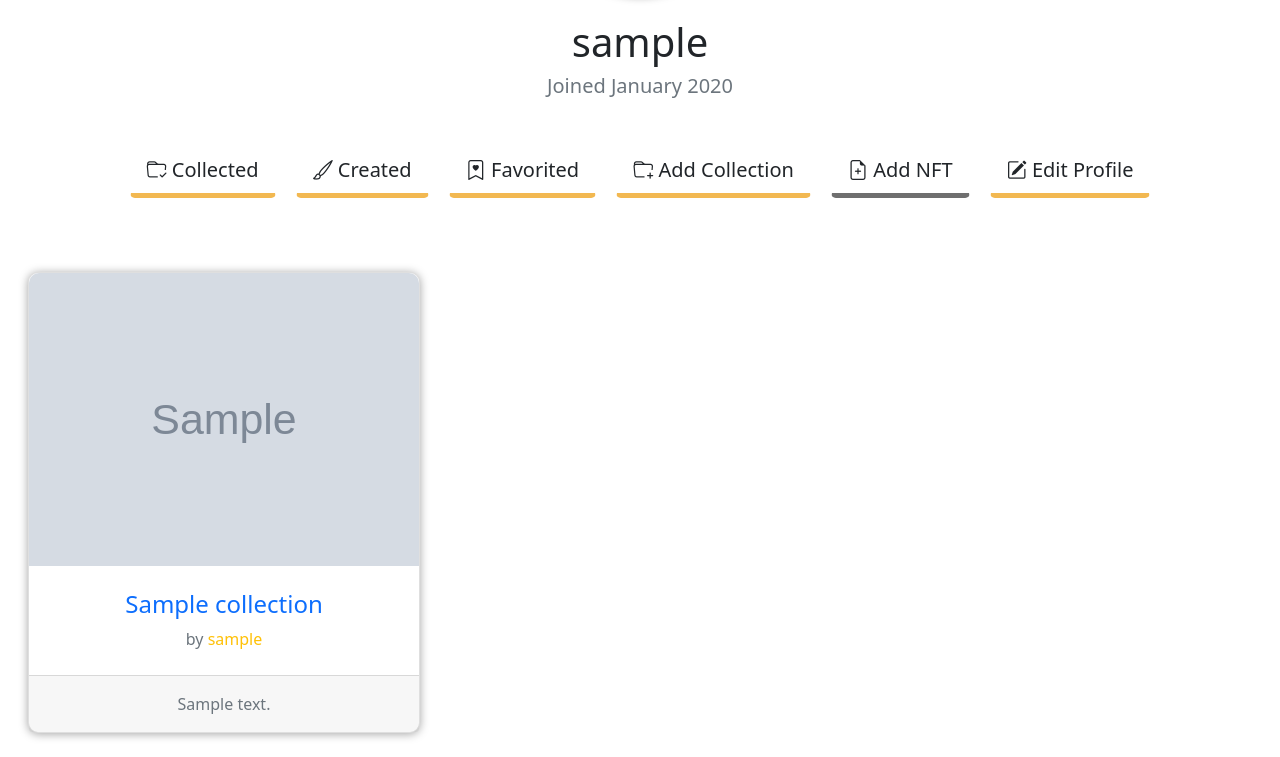
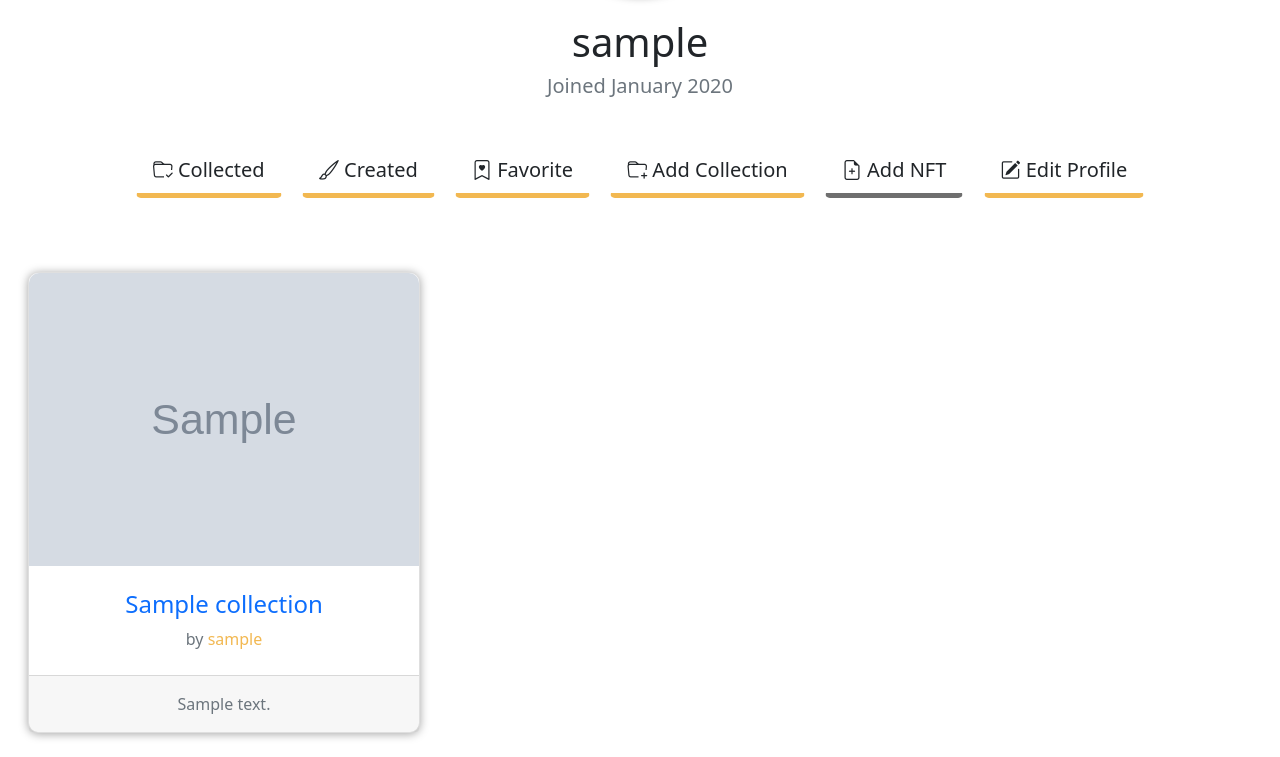
Before and after one commit to a-shiro/NFT-Themed-Marketplace, a Django app: page /profile/1/workshop in a window 1280 px wide. Shown: the part 348-1105 px from the top of the page. Run offline with Django 4.2, Linux system fonts and the light colour scheme; a user stored in the database is signed in; tables that the repository leaves empty hold one stand-in row (values such as "Sample post"); grey boxes marked "Sample" are stand-in pictures.

Commit message:
Added Favorite Feature

```diff
--- a/DesertTraders/web_generic_features/helpers.py
+++ b/DesertTraders/web_generic_features/helpers.py
@@ -1,10 +1,10 @@
 from django.core import exceptions as django_exceptions
 
-from DesertTraders.web_generic_features.models import Collection, Collected
+from DesertTraders.web_generic_features.models import Collection, Collected, Favorite
 
 
 def transaction(profile, nft):
-    if nft in profile.my_collection.all():
+    if nft in profile.collection.all():
         collected_nft = Collected.objects.get(profile=profile, NFT=nft)
         collected_nft.quantity += 1
         collected_nft.save()
@@ -30,7 +30,7 @@ def check_if_button_active(user):
 def get_profile_nfts_and_nft_quantity(profile):
     result = []
 
-    collections = profile.my_collection.all()
+    collections = profile.collection.all()
     for collected_nft in collections:
         nft_quantity = Collected.objects.get(profile=profile, NFT=collected_nft).quantity
         result.append((collected_nft, nft_quantity))
@@ -59,3 +59,32 @@ def validate_user_info(request, collection):
     if collection_owner_pk != request.user.pk:
         raise django_exceptions.BadRequest
     return None
+
+
+def favorite_nft(profile, nft_pk):
+    nft = Favorite.objects.get(profile=profile, nft=nft_pk)
+
+    if nft.favorite:
+        nft.favorite = False
+    else:
+        nft.favorite = True
+
+    nft.save()
+
+
+def get_nfts_and_favorite(profile, pk):
+    result = []
+
+    collection = Collection.objects.get(pk=pk)
+    for nft in collection.nft_set.all():
+        try:
+            favorite = Favorite.objects.get(profile=profile, nft=nft).favorite
+
+        except django_exceptions.ObjectDoesNotExist:
+            instance = Favorite(profile=profile, nft=nft)
+            instance.save()
+            favorite = instance.favorite
+
+        result.append((nft, favorite))
+
+    return result
--- a/DesertTraders/web_generic_features/models.py
+++ b/DesertTraders/web_generic_features/models.py
@@ -75,6 +75,8 @@ class NFT(models.Model):
         on_delete=models.CASCADE,
     )
 
+    likes = models.IntegerField()
+
     class Meta:
         verbose_name = 'NFT'
 
@@ -87,12 +89,6 @@ class Profile(models.Model):
 
     UPLOAD_TO_PATH = 'profile/'
 
-    user = models.OneToOneField(
-        UserModel,
-        on_delete=models.CASCADE,
-        primary_key=True,
-    )
-
     username = models.CharField(
         max_length=USERNAME_MAX_LEN,
     )
@@ -103,7 +99,13 @@ class Profile(models.Model):
         null=True,
     )
 
-    my_collection = models.ManyToManyField(
+    user = models.OneToOneField(
+        UserModel,
+        on_delete=models.CASCADE,
+        primary_key=True,
+    )
+
+    collection = models.ManyToManyField(
         NFT,
         through='Collected'
     )
@@ -112,8 +114,30 @@ class Profile(models.Model):
         return self.username
 
 
+class Favorite(models.Model):
+    __FAVORITE_DEFAULT = False
+
+    profile = models.ForeignKey(
+        Profile,
+        on_delete=models.CASCADE
+    )
+
+    nft = models.ForeignKey(
+        NFT,
+        on_delete=models.CASCADE,
+        null=True,
+        blank=True
+    )
+
+    favorite = models.BooleanField(
+        default=__FAVORITE_DEFAULT
+    )
+
+
 class Collected(models.Model):
     DEFAULT_COLLECTED_QUANTITY = 0
+
+    DEFAULT_FAVORITE_VALUE = False
 
     profile = models.ForeignKey(
         Profile,
@@ -127,6 +151,10 @@ class Collected(models.Model):
 
     quantity = models.IntegerField(
         default=DEFAULT_COLLECTED_QUANTITY
+    )
+
+    favorite = models.BooleanField(
+        default=DEFAULT_FAVORITE_VALUE
     )
 
     class Meta:
--- a/DesertTraders/web_generic_features/urls.py
+++ b/DesertTraders/web_generic_features/urls.py
@@ -2,12 +2,14 @@ from django.urls import path
 
 from DesertTraders.web_generic_features.views.main import HomeView, PrivacyPolicyView, \
     TermsOfServiceView, bad_request_view, not_found_view
-from DesertTraders.web_generic_features.views.marketplace import MarketplaceView, CollectionDetailsView, buy_nft
+from DesertTraders.web_generic_features.views.marketplace import MarketplaceView, CollectionDetailsView, buy_nft, \
+    FavoriteNFTView
 from DesertTraders.web_generic_features.views.profile.personal import PersonalProfileCollectionView, \
     CreateCollectionView, \
     CreateNFTView, post_on_market, PersonalProfileWorkshopView, remove_collection, EditProfileView, \
-    WorkshopCollectionDetailsView, remove_nft
-from DesertTraders.web_generic_features.views.profile.public import PublicProfileWorkshopView, PublicProfileCollectionView
+    WorkshopCollectionDetailsView, remove_nft, PersonalProfileFavoriteView
+from DesertTraders.web_generic_features.views.profile.public import PublicProfileWorkshopView, \
+    PublicProfileCollectionView, PublicProfileFavoriteView
 
 urlpatterns = [
     # Main tied urls
@@ -21,11 +23,13 @@ urlpatterns = [
     path('marketplace', MarketplaceView.as_view(), name='marketplace'),  # Public
     path('collection/details/<int:pk>', CollectionDetailsView.as_view(), name='collection details'),  # Public
     path('buy/<int:pk>', buy_nft, name='buy nft'),  # Private
+    path('favorite/<int:pk>', FavoriteNFTView.as_view(), name='favorite nft'),  # Private
 
     # Personal Profile tied urls
     path('profile/<int:pk>/workshop', PersonalProfileWorkshopView.as_view(), name='personal profile workshop'),  # Private
     path('profile/<int:pk>/collection', PersonalProfileCollectionView.as_view(), name='personal profile collection'),  # Private
     path('profile/<int:pk>/workshop/collection', WorkshopCollectionDetailsView.as_view(), name='workshop collection'),  # Private
+    path('profile/<int:pk>/favorites', PersonalProfileFavoriteView.as_view(), name='personal favorites'),
 
     path('profile/<int:pk>/edit', EditProfileView.as_view(), name='edit profile'),  # Private
 
@@ -38,4 +42,7 @@ urlpatterns = [
     # Public Profile tied urls
     path('public-profile/<int:pk>/workshop', PublicProfileWorkshopView.as_view(), name='public profile'),  # Public
     path('public-profile/<int:pk>/collection', PublicProfileCollectionView.as_view(), name='public collection'),  # Public
+    path('public-profile/<int:pk>/collection', PublicProfileFavoriteView.as_view(), name='public favorites'),
+    # Public
+
 ]
--- a/DesertTraders/web_generic_features/views/profile/personal.py
+++ b/DesertTraders/web_generic_features/views/profile/personal.py
@@ -9,7 +9,7 @@ from DesertTraders.web_generic_features.forms import CreateCollectionForm, Creat
 from DesertTraders.web_generic_features.helpers import check_if_button_active, \
     get_profile_nfts_and_nft_quantity, validate_user_info
 from DesertTraders.web_generic_features.mixins import OwnerAccessMixin, CollectionAccessMixin
-from DesertTraders.web_generic_features.models import Profile, Collection, NFT
+from DesertTraders.web_generic_features.models import Profile, Collection, NFT, Favorite
 from DesertTraders.web_generic_features.views.abstract.abstract import AbstractCollectionDetailsView
 
 
@@ -53,6 +53,20 @@ class WorkshopCollectionDetailsView(AbstractCollectionDetailsView, mixins.LoginR
 
     def get_context_data(self, **kwargs):
         return super().get_context_data(**kwargs)
+
+
+class PersonalProfileFavoriteView(generic_views.DetailView, OwnerAccessMixin):
+    template_name = 'web_generic_features/profile/personal_profile/personal_favorite.html'
+    model = Profile
+
+    def get_context_data(self, **kwargs):
+        favorite_nfts = NFT.objects.filter(favorite__profile_id=self.object, favorite__favorite=True)
+
+        context = super().get_context_data(**kwargs)
+
+        context['favorite_nfts'] = favorite_nfts
+
+        return context
 
 
 class EditProfileView(generic_views.UpdateView, mixins.LoginRequiredMixin, OwnerAccessMixin):
--- a/templates/web_generic_features/profile/personal_profile/personal_profile_details.html
+++ b/templates/web_generic_features/profile/personal_profile/personal_profile_details.html
@@ -48,10 +48,10 @@
 
                     <button type="button" class="btn btn-lg mx-2" style="border-bottom: 5px solid #F2B851;">
                         <a class="text-dark text-decoration-none"
-                           href="#">
+                           href="{% url 'personal favorites' request.user.pk %}">
                             <span>
                                 <i class="bi bi-bookmark-heart"></i>
-                                Favorited
+                                Favorite
                             </span>
                         </a>
                     </button>
--- a/templates/web_generic_features/profile/personal_profile/personal_workshop.html
+++ b/templates/web_generic_features/profile/personal_profile/personal_workshop.html
@@ -13,14 +13,14 @@
                                      alt="100%x280"
                                      src="{{ collection.image.url }}">
                                 <div class="card-body text-center">
-                                    <h4 class="text-warning mt-2">
+                                    <h4 class="mt-2">
                                         <a class="text-decoration-none custom-link-desert"
                                            href="{% url 'collection details' collection.pk %}">
                                             {{ collection.title|truncatechars:22 }}
                                         </a>
                                     </h4>
                                     <p class="mb-2 text-secondary">
-                                        by <span class="text-warning">{{ profile.username }}</span>
+                                        by <span style="color: #F2B851">{{ profile.username }}</span>
                                     </p>
                                 </div>
                                 <div class="card-footer">
@@ -38,14 +38,14 @@
                                      alt="100%x280"
                                      src="{{ collection.image.url }}">
                                 <div class="card-body text-center">
-                                    <h4 class="text-warning mt-2">
-                                        <a class="custom-link-desert text-decoration-none"
+                                    <h4 class="mt-2">
+                                        <a class="text-decoration-none custom-link-desert "
                                            href="{% url 'workshop collection' collection.pk %}">
                                             {{ collection.title|truncatechars:22 }}
                                         </a>
                                     </h4>
                                     <p class="mb-2 text-secondary">by
-                                        <span class="text-warning">{{ profile.username }}</span>
+                                        <span style="color: #F2B851">{{ profile.username }}</span>
                                     </p>
                                 </div>
                                 <div class="card-footer">
--- a/templates/web_generic_features/profile/public_profile/public_profile_details.html
+++ b/templates/web_generic_features/profile/public_profile/public_profile_details.html
@@ -48,10 +48,10 @@
 
                     <button type="button" class="btn btn-lg mx-2" style="border-bottom: 5px solid #F2B851;">
                         <a class="text-dark text-decoration-none"
-                           href="#">
+                           href="{% url 'public favorites' object.pk %}">
                             <span>
                                 <i class="bi bi-bookmark-heart"></i>
-                                Favorited
+                                Favorite
                             </span>
                         </a>
                     </button>
```
Also changed, not shown: DesertTraders/web_generic_features/views/marketplace.py (+24 -2 lines), DesertTraders/web_generic_features/views/profile/public.py (+15 -1 lines), templates/web_generic_features/marketplace/collection_details.html (+24 -9 lines), templates/web_generic_features/profile/personal_profile/personal_favorite.html (added, +30 -0 lines), templates/web_generic_features/profile/personal_profile/workshop_collection_details.html (+9 -1 lines), templates/web_generic_features/profile/public_profile/public_favorite.html (added, +30 -0 lines), DesertTraders/users/migrations/0008_alter_customuser_options.py (added), DesertTraders/web_generic_features/migrations/0009_alter_collected_options_alter_nft_options_and_more.py (added), DesertTraders/web_generic_features/migrations/0010_rename_my_collection_profile_collection_favorite.py (added), DesertTraders/web_generic_features/migrations/0011_alter_favorite_nft.py (added), 1 other file.
